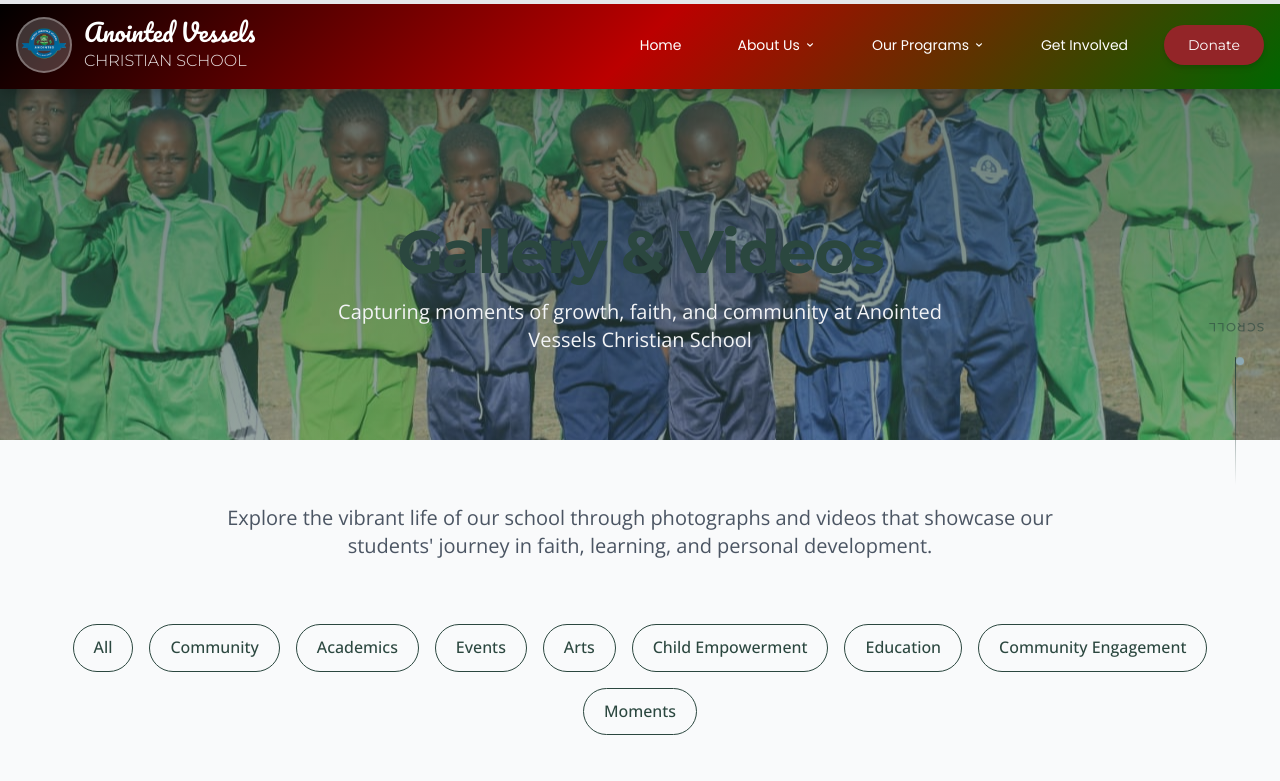
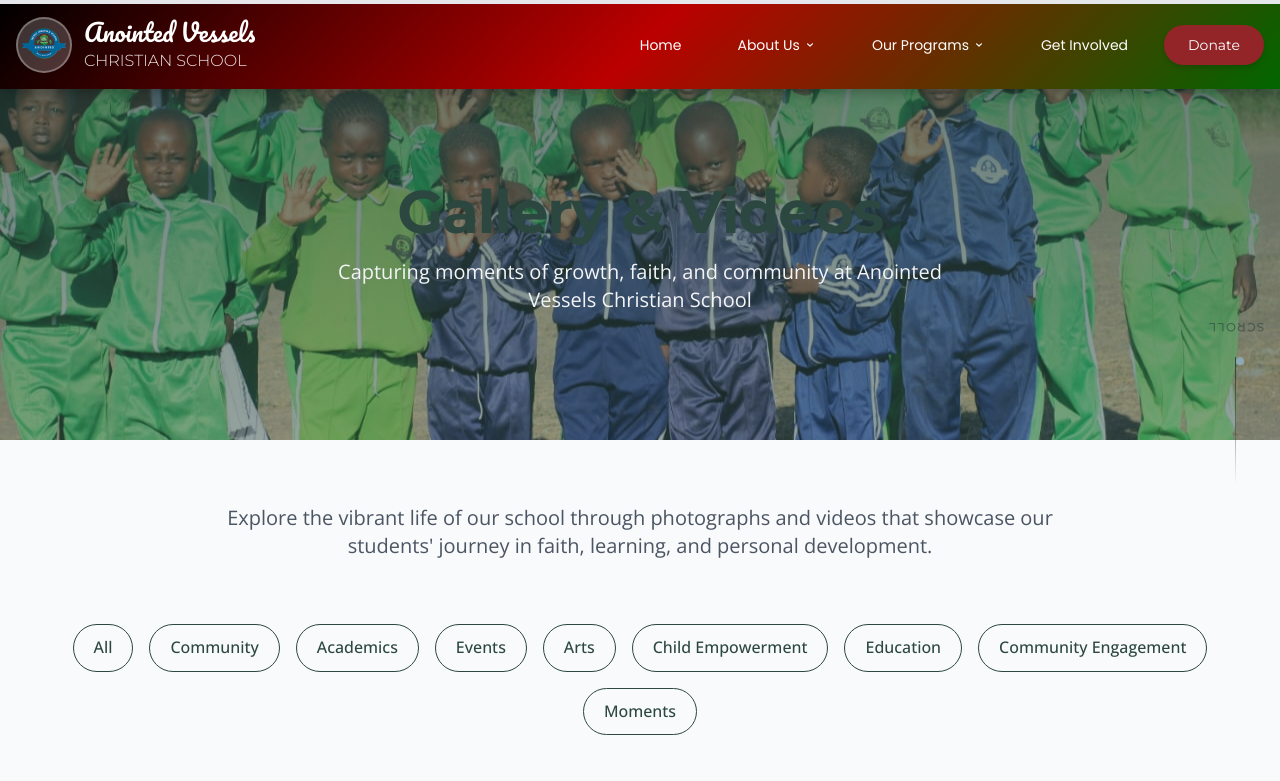
Before and after one commit to WatchDog386/anointed, a React (Vite) app: page /gallery in a window 1280 px wide. Shown: the top 781 px of the page. Built offline with nearby package versions, Linux system fonts and the light colour scheme.

Commit message:
Update Gallery.jsx

```diff
--- a/src/routes/Gallery.jsx
+++ b/src/routes/Gallery.jsx
@@ -6,7 +6,7 @@ export default function Gallery() {
 
   // Sample gallery data - replace with your actual images
   const galleryImages = [
-    { id: 1, src: "/DRANDCHILDREN.jpg", alt: "Students and faculty gathering", category: "Child Empowermenmt" },
+    { id: 1, src: "/DRANDCHILDREN.jpg", alt: "Students and faculty gathering", category: "Child" },
     { id: 2, src: "/GRADUANT.jpg", alt: "GRADUANT", category: "academics" },
     { id: 3, src: "/CHILD EMPOWER.JPG", alt: "CHILD EMPOWERMENT", category: "Child Empowerment" },
     { id: 4, src: "/EDUCATION.jpg", alt: "EDUCATION", category: "EDUCATION" },
@@ -19,9 +19,9 @@ export default function Gallery() {
 
   return (
     <div className="min-h-screen bg-gray-50 font-open-sans">
-      {/* Hero Section - Added pt-16 or pt-20 to push content below header */}
+      {/* Hero Section */}
       <section
-        className="relative pt-16 md:pt-20 h-72 md:h-96 bg-cover bg-center bg-no-repeat flex items-center justify-center"
+        className="relative h-72 md:h-96 bg-cover bg-center bg-no-repeat flex items-center justify-center"
         style={{ backgroundImage: "linear-gradient(rgba(43, 71, 63, 0.7), rgba(43, 71, 63, 0.5)), url('/Childrenwaving.JPEG')" }}
       >
         <div className="text-center text-white px-4 max-w-4xl mx-auto">
```
